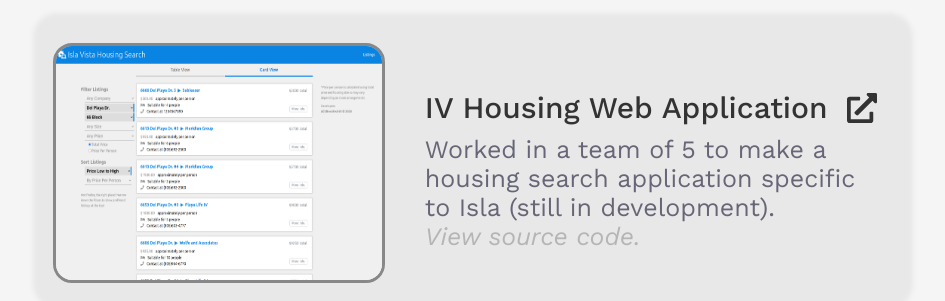
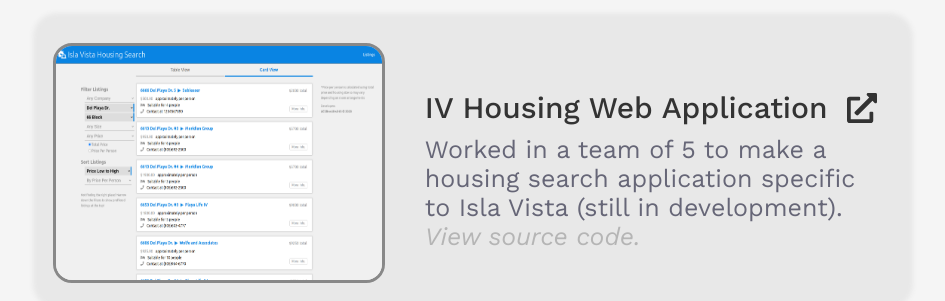
Before and after one commit to mathewkramsch/personal-website-2, a Next.js app: page / in a window 1280 px wide. Shown: the part 1020-1321 px from the top of the page, without its empty margins (167-1112 px from the left). Built offline with nearby package versions, Linux system fonts and the light colour scheme.

Commit message:
fixed typo in project list

```diff
--- a/assets/projectsList.js
+++ b/assets/projectsList.js
@@ -3,7 +3,7 @@
 export const projectsList = [  // array of project objects
     {  // project object
         title: 'IV Housing Web Application',
-        description: 'Worked in a team of 5 to make a housing search application specific to Isla (still in development). ',
+        description: 'Worked in a team of 5 to make a housing search application specific to Isla Vista (still in development). ',
         imgSrc: '/projectImgs/ivhousing.png',
         link: 'https://cs48-s20-s0-t3-prod.herokuapp.com/',
         srcCodeLink: 'https://github.com/ucsb-cs48-s20/project-s0-t3-iv-housing'
```
